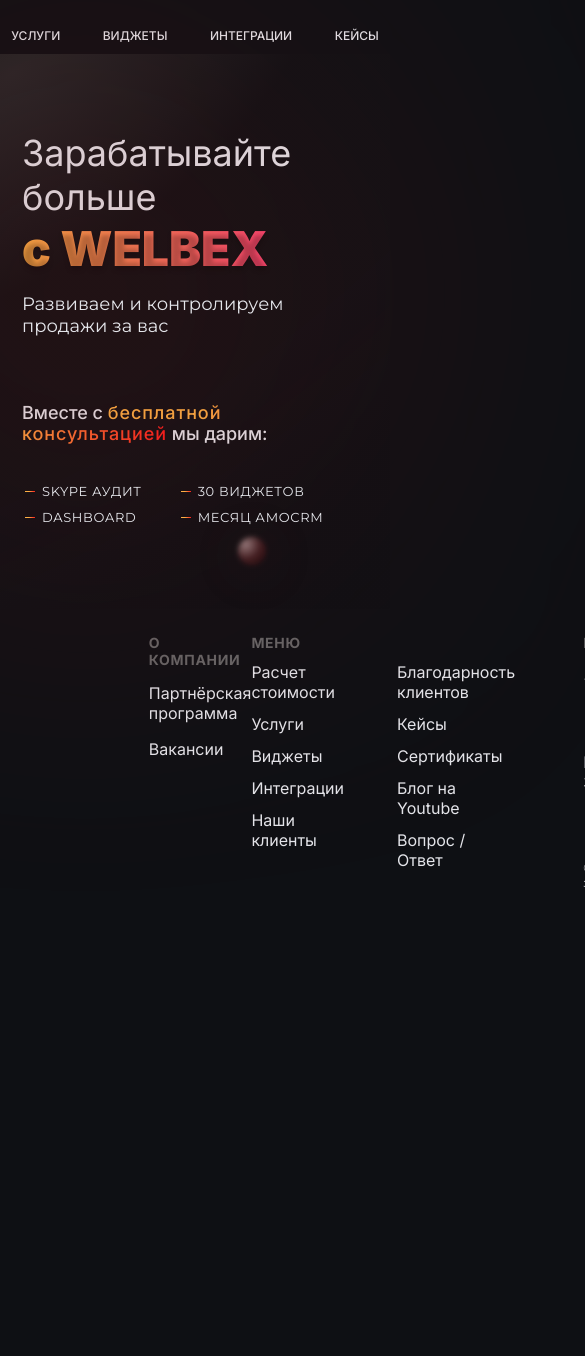
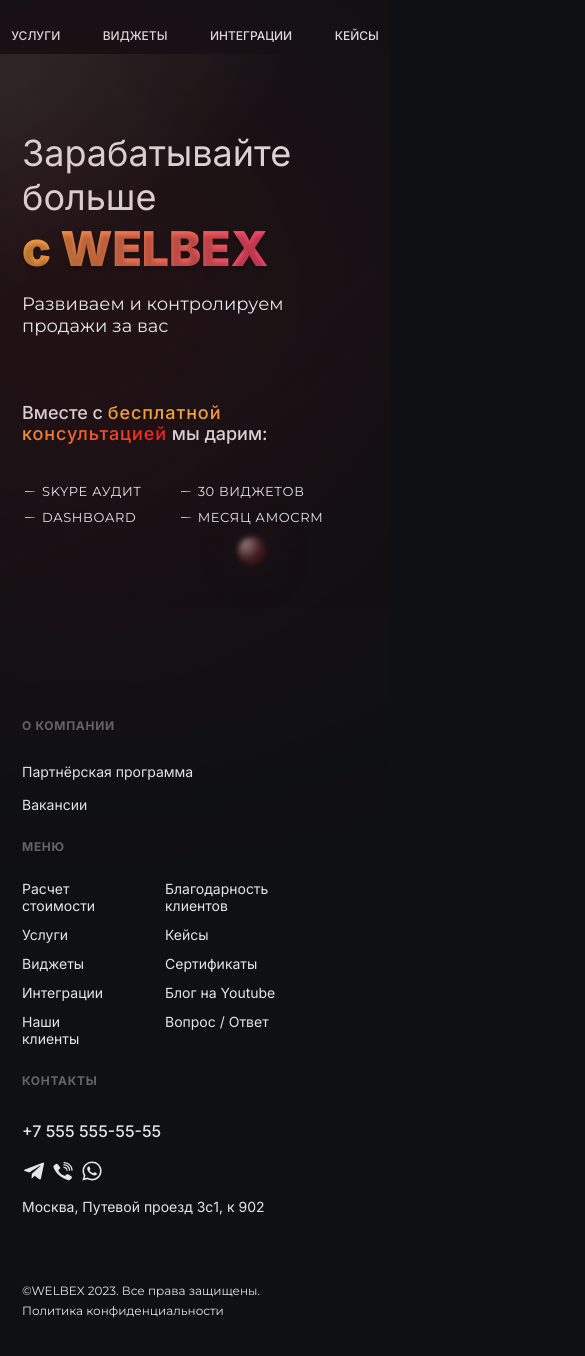
Before and after one commit to AleksandraBakhcheva/a-test_vite-app, a React (Vite) app: page / in a window 390 px wide. Shown: the top 1356 px of the page, 585 px wide, since content can reach past the window. Before the commit the page ends 946 px from the top, so only its background shows below. Built offline with nearby package versions, Linux system fonts and the light colour scheme.

Commit message:
update mobile styles

```diff
--- a/src/assets/components/Footer/Footer.scss
+++ b/src/assets/components/Footer/Footer.scss
@@ -2,9 +2,18 @@
 
 .footer {
   display: flex;
-  margin: 0 9.4rem 1.25rem 9.3rem;
+  padding: 0 9.4rem 1.25rem 9.3rem;
   color: $main-font-color;
   justify-content: space-between;
+
+  @media screen and (max-width: 768px) {
+    flex-direction: column;
+    padding: 5.25rem 1.375rem;
+  }
+
+  @media screen and (min-width: 769px) and (max-width: 1280px) {
+    padding: 1rem 3rem;
+  }
 
   &__about {
     text-align: left;
@@ -40,6 +49,12 @@
       $footer-header-color,
       uppercase
     );
+
+    @media screen and (max-width: 1280px) {
+      padding-bottom: 15px;
+      font-size: 12px;
+      letter-spacing: 0.6;
+    }
   }
 
   a {
@@ -58,6 +73,10 @@
     text-decoration: none;
     border-bottom: solid 1px transparent;
     transition: all 0.5s;
+
+    @media screen and (max-width: 1280px) {
+      font-size: 14px;
+    }
   }
 
   &__contacts {
@@ -84,6 +103,13 @@
       padding-bottom: 20px;
       padding-left: 10px;
       cursor: pointer;
+
+      @media screen and (max-width: 768px) {
+        width: 24px;
+        height: 24px;
+        padding: 0;
+        margin: 0 5px 10px 0;
+      }
     }
 
     p {
@@ -96,10 +122,21 @@
         $main-font-color,
         none
       );
+
+      @media screen and (max-width: 768px) {
+        font-size: 14px;
+      }
     }
 
     &_rights {
+      display: flex;
+      flex-direction: column;
+      align-items: flex-end;
       padding-top: 68px;
+
+      @media screen and (max-width: 768px) {
+        align-items: flex-start;
+      }
 
       p,
       a {
@@ -115,10 +152,12 @@
       }
 
       a {
-        margin-left: 75px;
         padding-top: 5px;
-        max-width: fit-content;
-        border-bottom: solid 1px $main-font-color;
+        border-bottom: none;
+
+        &:hover {
+          border: none;
+        }
       }
     }
   }
--- a/src/assets/components/Header/Header.scss
+++ b/src/assets/components/Header/Header.scss
@@ -120,6 +120,10 @@
     .phone {
       margin-top: 3px;
       margin-right: 1.1rem;
+
+      @media screen and (min-width: 769px) and (max-width: 1280px) {
+        margin-right: 0;
+      }
     }
 
     @media screen and (min-width: 769px) and (max-width: 1280px) {
--- a/src/assets/components/Main/Main.scss
+++ b/src/assets/components/Main/Main.scss
@@ -5,10 +5,6 @@
   position: relative;
   padding: 6.25rem 9.375rem;
   justify-content: space-between;
-
-  @media screen and (min-width: 769px) and (max-width: 1280px) {
-    padding: 1rem 3rem;
-  }
 
   .red-light {
     position: absolute;
@@ -42,6 +38,10 @@
     background-size: cover;
   }
 
+  @media screen and (min-width: 769px) and (max-width: 1280px) {
+    padding: 1rem 3rem;
+  }
+
   &__left-side {
     margin-top: -7px;
     &__first-header {
@@ -57,15 +57,7 @@
 
       @media screen and (max-width: 768px) {
         width: 100%;
-        @include font-styling(
-          $inter-font-family,
-          36px,
-          400,
-          normal,
-          0,
-          $main-font-color,
-          none
-        );
+        font-size: 36px;
       }
     }
 
```
